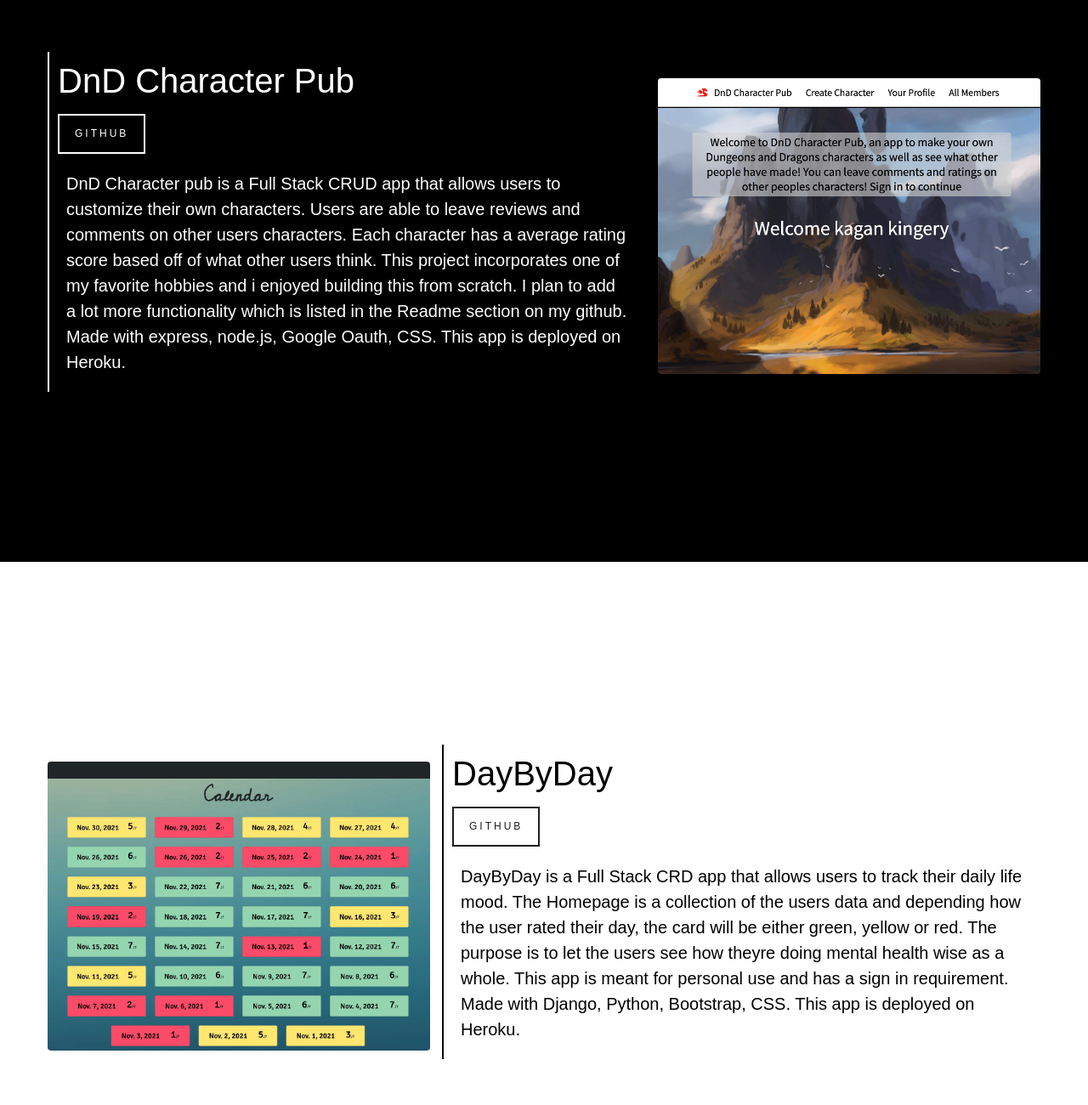
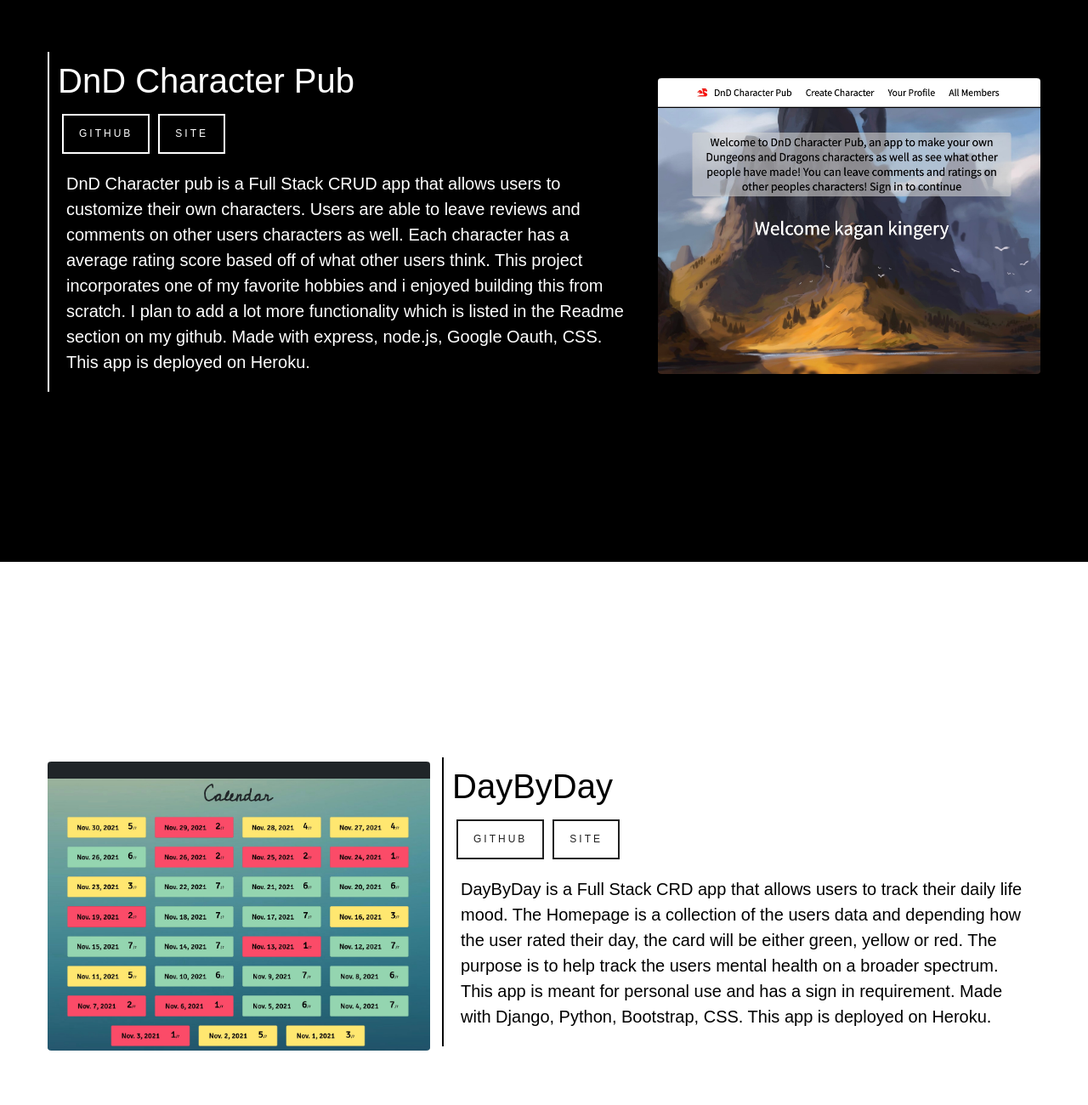
Before and after one commit to kkinge79/kagan-portfolio, a plain HTML site: page index.html in a window 1280 px wide. Shown: the part 2580-3880 px from the top of the page at 85% size. Drawn offline with nearby package versions, Linux system fonts and the light colour scheme; a web font is replaced by a local one.

Commit message:
fix text on paras

```diff
--- a/index.html
+++ b/index.html
@@ -95,6 +95,7 @@
         <h1 class="title">tilt</h1>
         <div class="buttons">
           <a class="btn btn-dark" target="_blank" href="https://github.com/kkinge79/tilt">Github</a>
+          <a class="btn btn-dark" target="_blank" href="https://tilt-games.herokuapp.com/">Site</a>
         </div>
         <div class="description">
           <p>tilt is a React Native app with the use of a 3rd party API called Rawg.io that allows users to search for games, leave reviews, and add comments! Users can also add games to different lists on their profile such as 'Favorites,Played, and what youre keeping an eye on' from a database collection of over 350,000 games to choose from. Postman played a huge part in the production of this app. This app was made with React Native, bootstrap, node.js, Mongo.DB, express, CSS, javascript, mongoose. This app is deployed on Heroku.
@@ -109,11 +110,12 @@
       <div class="container-one">
         <h1 class="title">DnD Character Pub</h1>
         <div class="buttons">
-          <a class="btn btn-white" target="_blank" href="https://github.com/kkinge79/tilt">Github</a>
+          <a class="btn btn-white" target="_blank" href="https://github.com/kkinge79/DnD-Character-Pub">Github</a>
+          <a class="btn btn-white" target="_blank" href="https://dnd-character-pub-k.herokuapp.com/">Site</a>
         </div>
         <div class="description">
           <p>
-            DnD Character pub is a Full Stack CRUD app that allows users to customize their own characters. Users are able to leave reviews and comments on other users characters. Each character has a average rating score based off of what other users think. This project incorporates one of my favorite hobbies and i enjoyed building this from scratch. I plan to add a lot more functionality which is listed in the Readme section on my github. Made with express, node.js, Google Oauth, CSS. This app is deployed on Heroku.
+            DnD Character pub is a Full Stack CRUD app that allows users to customize their own characters. Users are able to leave reviews and comments on other users characters as well. Each character has a average rating score based off of what other users think. This project incorporates one of my favorite hobbies and i enjoyed building this from scratch. I plan to add a lot more functionality which is listed in the Readme section on my github. Made with express, node.js, Google Oauth, CSS. This app is deployed on Heroku.
           </p>
         </div>
       </div>
@@ -127,9 +129,10 @@
         <h1 class="title">DayByDay</h1>
         <div class="buttons">
           <a class="btn btn-dark" target="_blank" href="https://github.com/kkinge79/daybyday">Github</a>
+          <a class="btn btn-dark" target="_blank" href="https://daybydaykagan.herokuapp.com/">Site</a>
         </div>
         <div class="description">
-          <p>DayByDay is a Full Stack CRD app that allows users to track their daily life mood. The Homepage is a collection of the users data and depending how the user rated their day, the card will be either green, yellow or red. The purpose is to let the users see how theyre doing mental health wise as a whole. This app is meant for personal use and has a sign in requirement. Made with Django, Python, Bootstrap, CSS. This app is deployed on Heroku.
+          <p>DayByDay is a Full Stack CRD app that allows users to track their daily life mood. The Homepage is a collection of the users data and depending how the user rated their day, the card will be either green, yellow or red. The purpose is to help track the users mental health on a broader spectrum. This app is meant for personal use and has a sign in requirement. Made with Django, Python, Bootstrap, CSS. This app is deployed on Heroku.
           </p>
         </div>
       </div>
@@ -142,9 +145,10 @@
         <h1 class="title">Slot Machine Game</h1>
         <div class="buttons">
           <a class="btn btn-white" target="_blank" href="https://github.com/kkinge79/slot-machine">Github</a>
+          <a class="btn btn-white" target="_blank" href="https://minimalist-slots.netlify.app">Site</a>
         </div>
         <div class="description">
-          <p> This app is an interactive minimalist slot machine with credits balance system. With 7 different winning combinations, Users can win the jackpot worth 5000 credits or lose the chance game and lose up to 5000 credits! This game features a light and dark mode to further enhance the user experience.  Made with Javascript, bootstrap, and CSS. This app is deployed on Netlify.
+          <p> This app is an interactive minimalist slot machine with a credit balance system. With 7 different winning combinations, Users can win the jackpot worth 5000 credits or lose the 'chance' game and lose up to 5000 credits! This game features a light and dark mode to further enhance the user experience.  Made with Javascript, bootstrap, and CSS. This app is deployed on Netlify.
           </p>
           </div>
       </div>
--- a/styles/styles.css
+++ b/styles/styles.css
@@ -279,6 +279,7 @@ ul li ul.dropdown li {
 }
 .buttons a {
 	float: left;
+  margin: 0 5px;
 }
 a#link {position: absolute; left: 20px; bottom: 10px; text-decoration: none; color: #555; font-weight: bold;}
 .btn,
@@ -402,7 +403,7 @@ input[type="submit"]:hover,
   }
   .loopgif{
     position: relative;
-    width: 40rem;
+    width: 50%;
   }
   /* about me */
   #about-me {
```
Also changed, not shown: styles/images/wave.gif (added).
